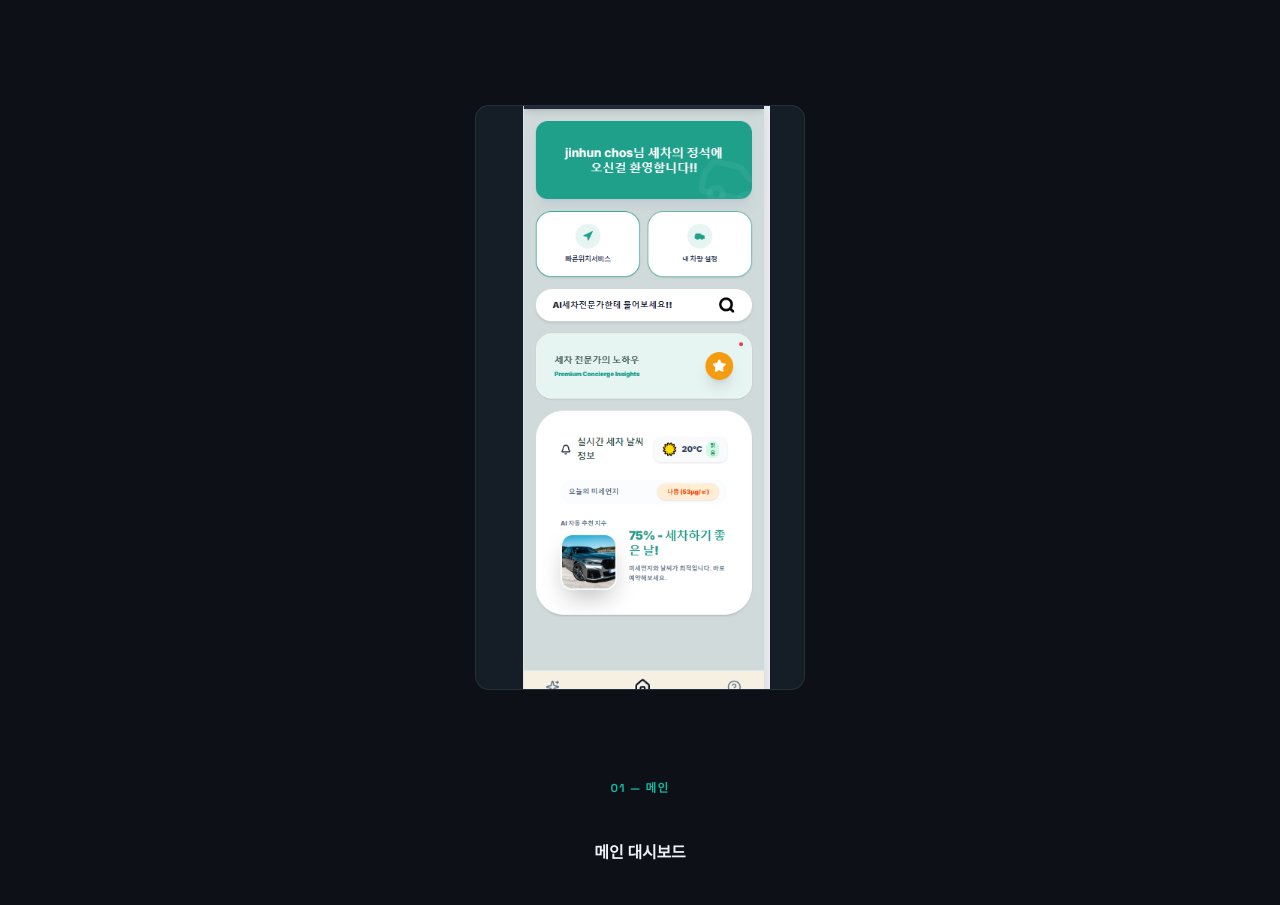
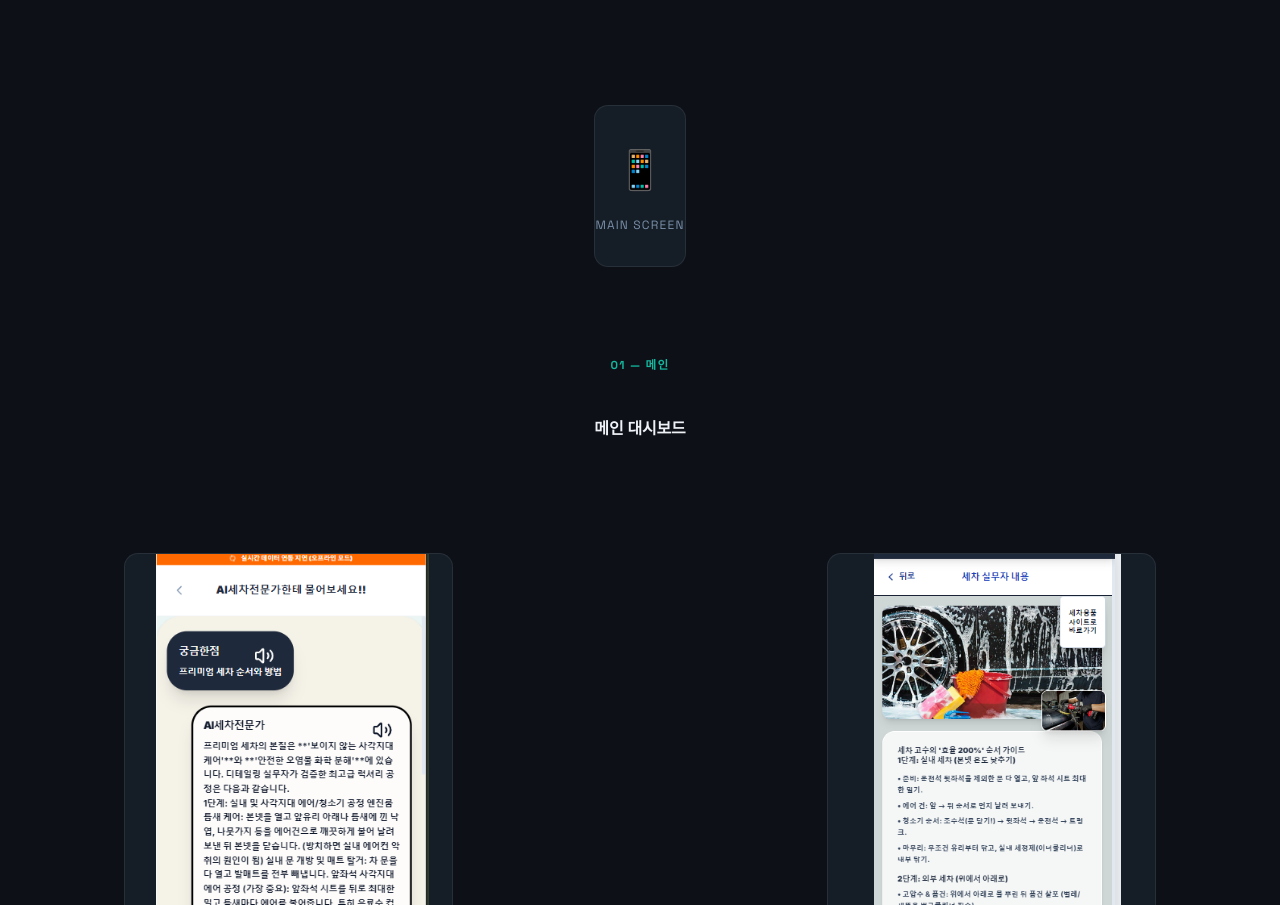
Before and after one commit to wlsgns9607-blip/Auto_Detailing, a plain HTML site: page index.html in a window 1280 px wide. Shown: the part 7724-8629 px from the top of the page. Drawn offline with Linux system fonts and the light colour scheme.

Commit message:
Update index.html

```diff
--- a/index.html
+++ b/index.html
@@ -232,7 +232,7 @@
     <div class="wire-grid">
         <div class="wire-item">
             <div class="wire-img">
-                <img src="essenceDetailing/main.png" alt="메인 대시보드" onerror="this.parentNode.innerHTML='<div class=\'placeholder\'><div class=\'icon\'>📱</div><span>Main Screen</span></div>'">
+                <img src="essenceDetailing/ess.png" alt="메인 대시보드" onerror="this.parentNode.innerHTML='<div class=\'placeholder\'><div class=\'icon\'>📱</div><span>Main Screen</span></div>'">
             </div>
             <div class="wire-caption">
                 <div class="tag">01 — 메인</div>
```
